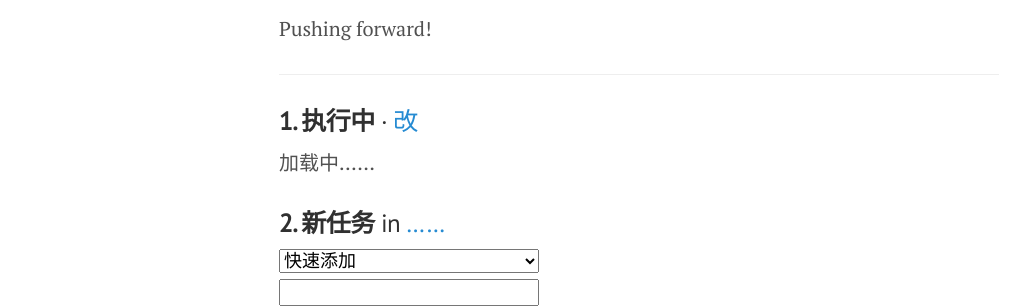
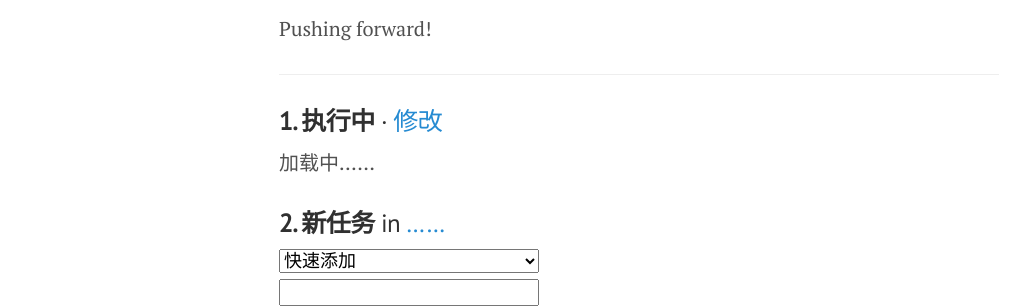
Before and after one commit to yusite/yuz.me, a Jekyll site: the page built from log.md, in a window 1280 px wide. Shown: the part 178-486 px from the top of the page, without its empty margins (1-1031 px from the left). Built offline with Jekyll 4.4.1, drawn with Linux system fonts in a browser that asks for light colours; Markdown is read by kramdown in place of the engine named in the settings.

Commit message:
update log page

```diff
--- a/log.md
+++ b/log.md
@@ -15,7 +15,7 @@ Pushing forward!
 <form id="form" method="GET" action="#">
 
 <h3><strong>1. 执行中</strong> &middot;
-<a href="http://l.yuz.me/hist/" target="_blank">改</a></h3>
+<a href="http://l.yuz.me/hist/" target="_blank">修改</a></h3>
 <div id="doing" style="font-size:20px;">加载中……</div>
 
 <h3><strong>2. 新任务</strong> in
```
